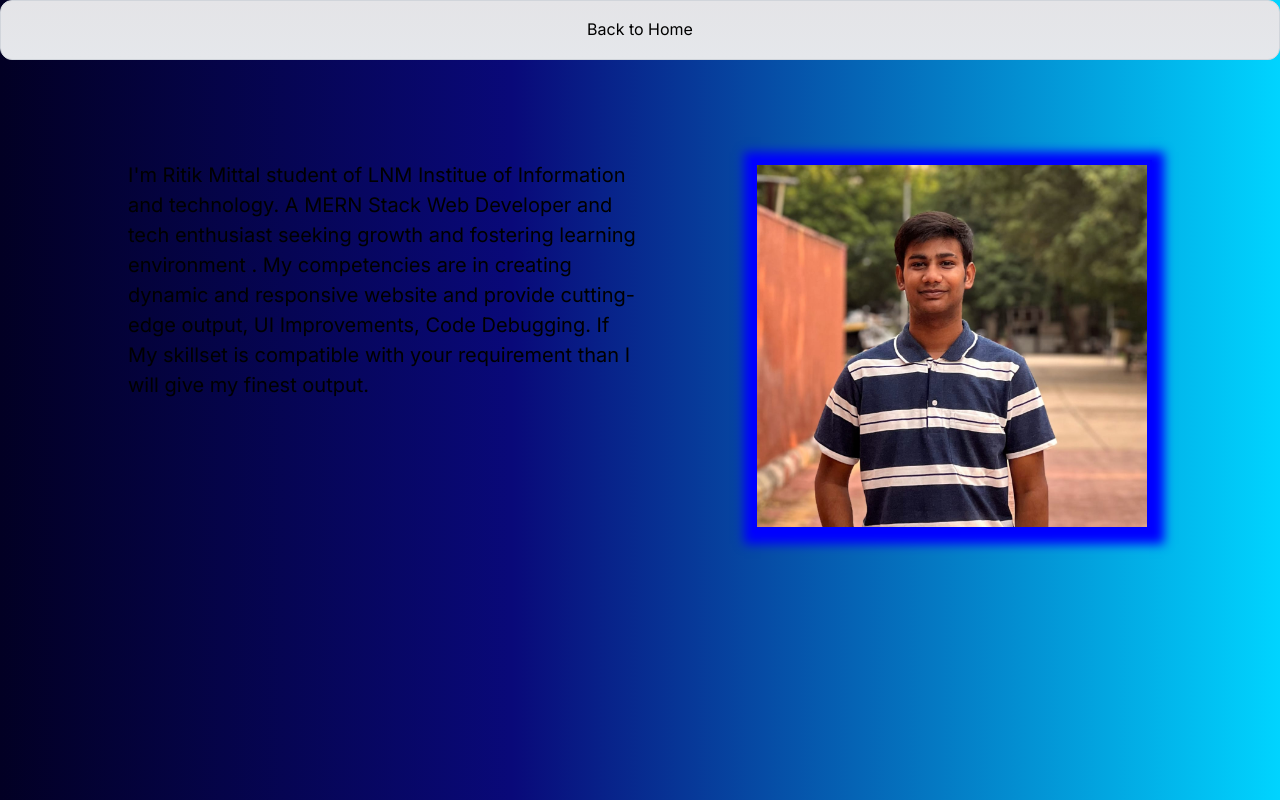
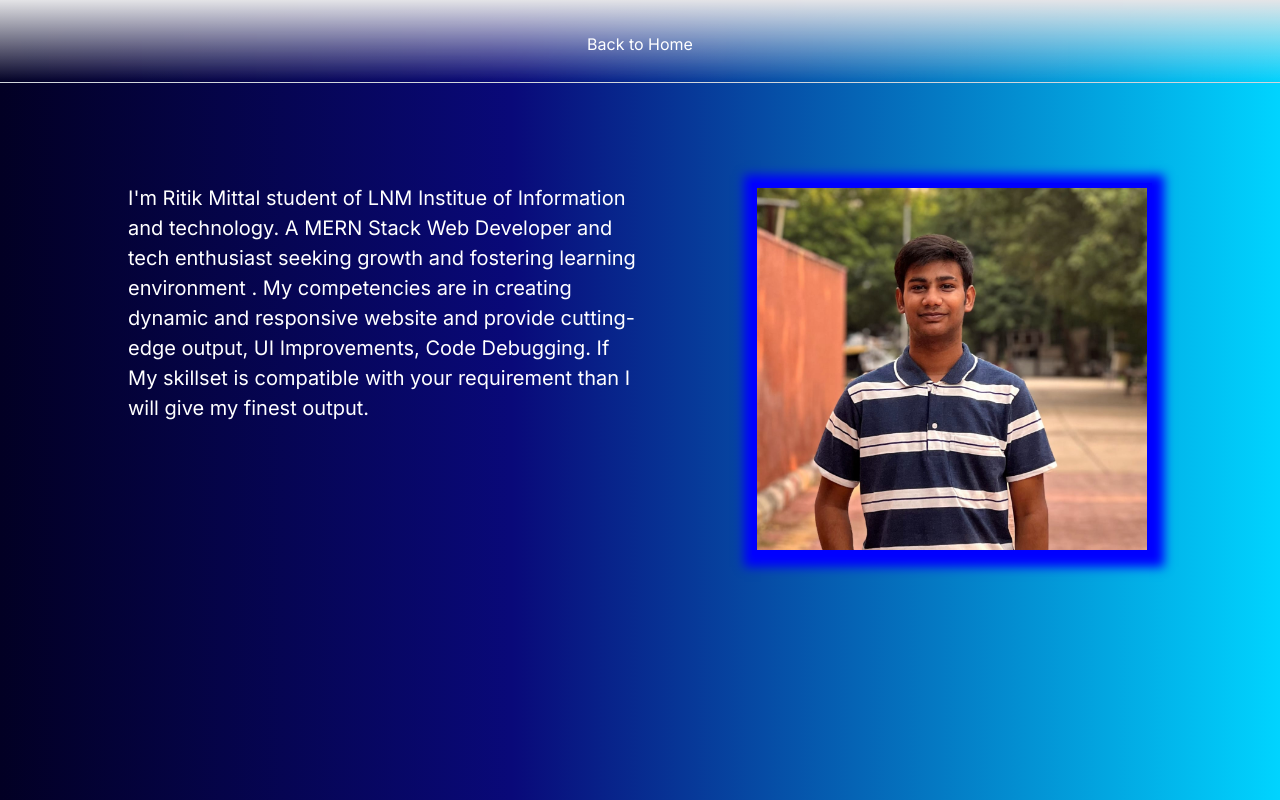
Before and after one commit to RitikMittal32/Portfolio, a Next.js app: page /about in a window 1280 px wide. Built offline with nearby package versions, Linux system fonts and the light colour scheme.

Commit message:
some change

```diff
--- a/src/app/about/page.js
+++ b/src/app/about/page.js
@@ -9,15 +9,15 @@ export default function About(){
                     <div className="main">
                               <div className="about">
                                         <div className='header-side'>
-                                                  <div className="left-0 top-0 flex w-full justify-center border-b border-gray-300 bg-gradient-to-b from-zinc-200 pb-6 pt-8 backdrop-blur-2xl dark:border-neutral-800 dark:bg-zinc-800/30 dark:from-inherit lg:static lg:w-auto  lg:rounded-xl lg:border lg:bg-gray-200 lg:p-4 lg:dark:bg-zinc-800/30">
+                                                  <div className="left-0 top-0 flex w-full justify-center border-b border-gray-300 bg-gradient-to-b from-zinc-200 pb-6 pt-8 backdrop-blur-2xl dark:border-neutral-800 dark:bg-zinc-800/30 dark:from-inherit">
                                                           <Link href={'/'}><div className='back'>
-                                                                      <p>Back to Home</p>
+                                                                      <p className='w'>Back to Home</p>
                                                                       <div className='line'></div>
                                                            </div> </Link>
                                                   </div>
                                         </div>
                                         <div className='description'>
-                                        <div className="about-description">
+                                        <div className="about-description w">
                                                  I{`'`}m Ritik Mittal student of LNM Institue of Information and technology. A MERN Stack Web Developer and tech enthusiast seeking growth and fostering learning environment . My competencies are in creating dynamic and responsive website and provide cutting-edge output, UI Improvements, Code Debugging. If My skillset is compatible with your requirement than I will give my finest output.
                                         </div>
                                         <div className="about-photo">
--- a/src/data/projects/projectlist.js
+++ b/src/data/projects/projectlist.js
@@ -1,9 +1,9 @@
 export const projects =  [
           {
                     name:"TEDXLNMIIT",
-                    description:"TedXLnmiit is the event organised in my college LNMIIT. Our TedX Web dev team create TedXLNMIIT website and I am currently working as a  Frontend developer in this team. Tech stack: Next.js, TailwindCSS",
+                    description:"TedXLnmiit is the event organised in my college LNMIIT.I am currently working as a Frontend developer in this project. Tech stack: Next.js, TailwindCSS",
                     img:"/img/tedx.png",
-                    ViewLink:"",
+                    ViewLink:"https://www.tedxlnmiit.live/",
 
 
           },
```
